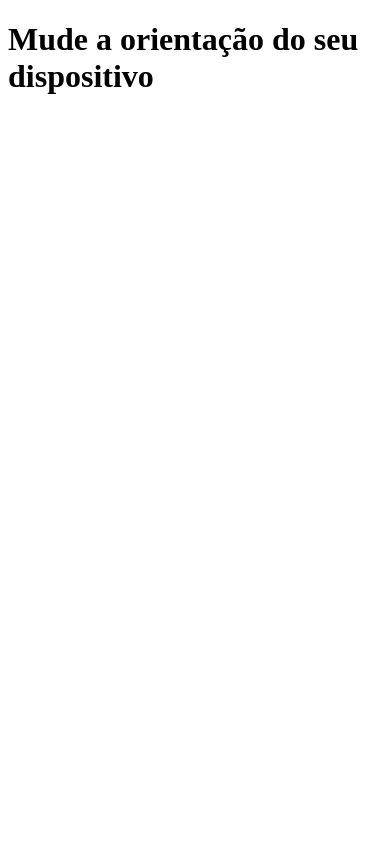
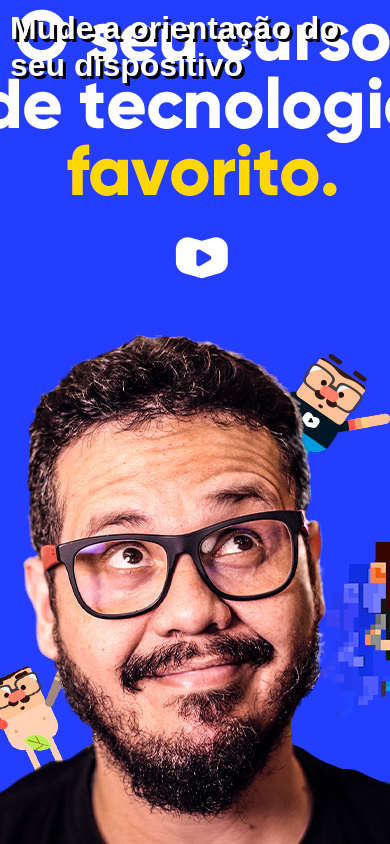
Before and after one commit to BrennusBrennus/HTML5-CSS3, a plain HTML site: page exercicios/ex026/mq02/index.html in a window 390 px wide. Drawn offline with Linux system fonts and the light colour scheme.

Commit message:
responsividade em apenas 1 pagina css

```diff
--- a/exercicios/ex026/mq02/estilos/paisagem.css
+++ b/exercicios/ex026/mq02/estilos/paisagem.css
@@ -1,3 +1,8 @@
 @charset "utf-8";
 
 /* tela deitada */
+
+body {
+    background-image: url(../imagem/cev-landscape.jpg);
+    background-position: left bottom;
+}
--- a/exercicios/ex026/mq02/estilos/retrato.css
+++ b/exercicios/ex026/mq02/estilos/retrato.css
@@ -1,3 +1,8 @@
 @charset "utf-8";
 
 /* tela em pé */
+
+body {
+    background: url(../imagem/cev-portrait.jpg);
+    background-position: center bottom;
+}
--- a/exercicios/ex026/mq02/estilos/style.css
+++ b/exercicios/ex026/mq02/estilos/style.css
@@ -1,3 +1,23 @@
 @charset "utf-8";
 
 /* configurações gerais */
+
+* {
+    margin: 0px;
+    padding: 0px;
+    font-family: Arial, Helvetica, sans-serif;
+}
+
+html, body {
+    width: 100vw;
+    height: 100vh;
+    background-color: #233EFF;
+    background-size: contain;
+    background-repeat: no-repeat;
+}
+
+h1 {
+    color: white;
+    text-shadow: 3px 3px 0px black;
+    padding: 10px;
+}
--- /dev/null
+++ b/exercicios/ex026/mq03/estilos/style.css
@@ -0,0 +1,43 @@
+@charset "utf-8";
+
+/*  delcarações gerais */
+
+@media all {
+    * {
+        margin: 0px;
+        padding: 0px;
+        font-family: Arial, Helvetica, sans-serif;
+    }
+
+    html,
+    body {
+        width: 100vw;
+        height: 100vh;
+        background-color: #233EFF;
+        background-size: contain;
+        background-repeat: no-repeat;
+    }
+
+    h1 {
+        color: white;
+        text-shadow: 3px 3px 0px black;
+        padding: 10px;
+    }
+
+}
+
+/* declarações de retrato */
+@media screen and (orientation: portrait) {
+    body {
+        background: url(../imagem/cev-portrait.jpg);
+        background-position: center bottom;
+    }
+}
+
+/* declarações de paisagem */
+@media screen and (orientation: landscape) {
+    body {
+        background-image: url(../imagem/cev-landscape.jpg);
+        background-position: left bottom;
+    }
+}
```
Also changed, not shown: exercicios/ex026/mq02/imagem/index.html (added, +14 -0 lines), exercicios/ex026/mq03/imagem/index.html (added, +14 -0 lines), exercicios/ex026/mq03/index.html (added, +15 -0 lines), exercicios/ex026/mq03/imagem/cev-landscape.jpg (added), exercicios/ex026/mq03/imagem/cev-portrait.jpg (added).
